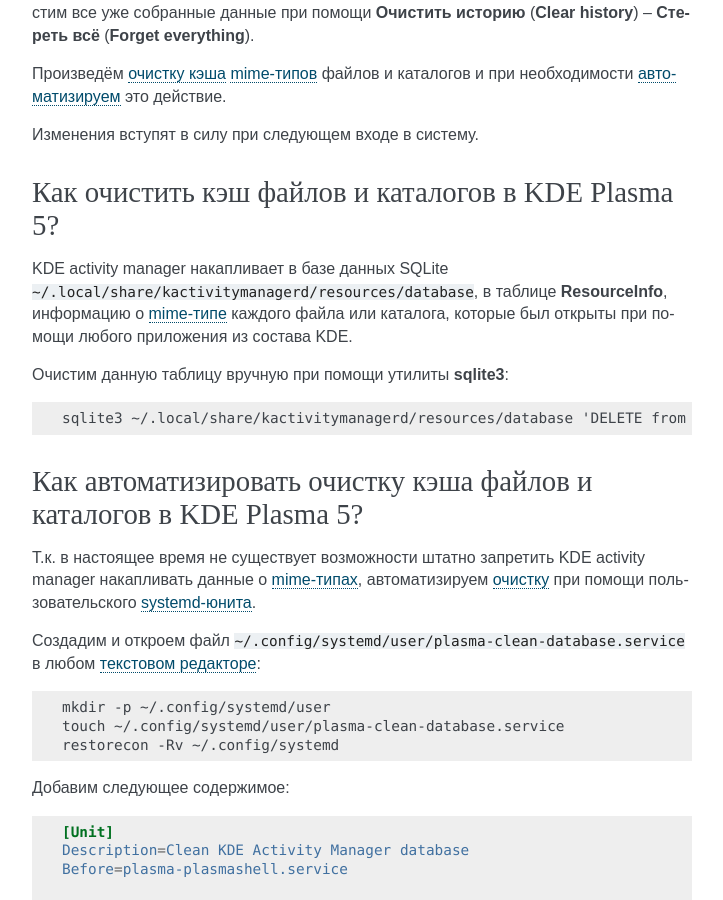
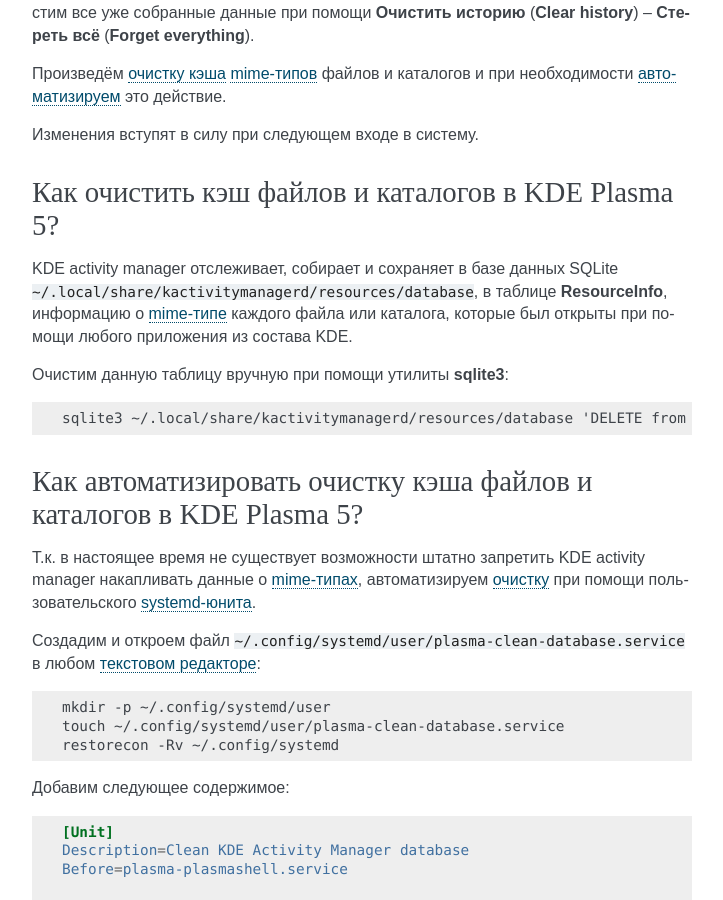
Before and after one commit to RussianFedora/FAQ, a Sphinx documentation site: the page built from source/using-applications.rst, in a window 1280 px wide and 900 px high, scrolled down 26805 px. Shown: the whole window, without its empty margins (388-1111 px from the left). Built offline with Sphinx 7.4.7, drawn with Linux system fonts in a browser that asks for light colours; comment, search, counter and statistics services are not loaded.

Commit message:
Updated question plasma-mime-clean.

```diff
--- a/source/using-applications.rst
+++ b/source/using-applications.rst
@@ -1461,7 +1461,7 @@
 Как очистить кэш файлов и каталогов в KDE Plasma 5?
 =======================================================
 
-KDE activity manager накапливает в базе данных SQLite ``~/.local/share/kactivitymanagerd/resources/database``, в таблице **ResourceInfo**, информацию о :ref:`mime-типе <file-types>` каждого файла или каталога, которые был открыты при помощи любого приложения из состава KDE.
+KDE activity manager отслеживает, собирает и сохраняет в базе данных SQLite ``~/.local/share/kactivitymanagerd/resources/database``, в таблице **ResourceInfo**, информацию о :ref:`mime-типе <file-types>` каждого файла или каталога, которые был открыты при помощи любого приложения из состава KDE.
 
 Очистим данную таблицу вручную при помощи утилиты **sqlite3**:
 
```
